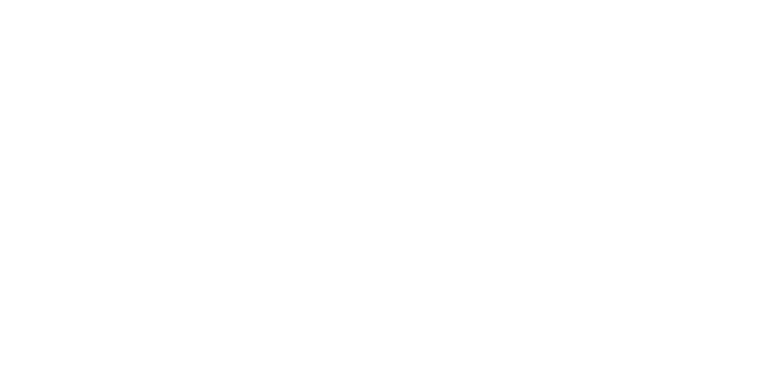
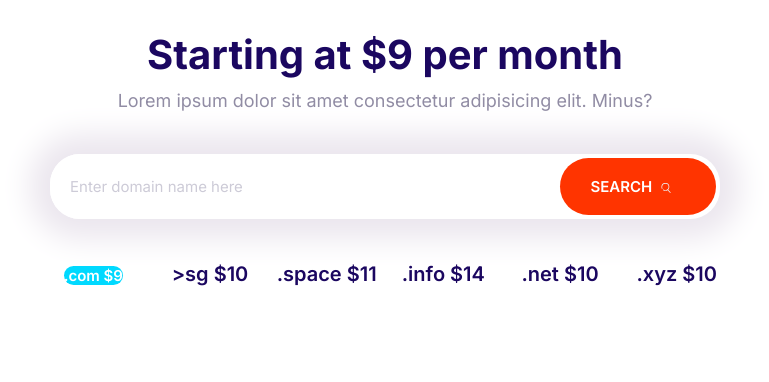
Before and after one commit to CodebyCc/Ciicify, a plain HTML site: page index.html in a window 1280 px wide. Shown: the whole page, without its empty margins (255-1024 px from the left). Drawn offline with Linux system fonts and the light colour scheme.

Commit message:
Added block domain prices to commit

```diff
--- a/Css/style.css
+++ b/Css/style.css
@@ -167,7 +167,7 @@ a {
   align-items: center;
   justify-content: center;
 }
-
+/* Button */
 .btn {
   border-radius: 40px;
   border: 0;
@@ -175,12 +175,18 @@ a {
   font-size: 1.8rem;
   font-weight: 600;
   margin: 1rem 0;
+  outline: 0;
   padding: 2rem 3rem;
   text-transform: uppercase;
   text-align: center;
   white-space: nowrap;
 }
-
+.btn .icon{
+  width: 2rem;
+  height: 1rem;
+  margin-right: 1rem;
+  vertical-align: middle;
+}
 .btn--primary {
   background: var(--color-primary);
   color: #fff;
@@ -247,7 +253,7 @@ a {
 .input-group .input {
   border: 0;
   flex-grow: 1;
-  padding: 1.5rem 1rem;
+  padding: 1.5rem 2rem;
 }
 .input-group .btn {
   margin: 4px;
@@ -466,7 +472,7 @@ a {
 .block {
   --padding-vertical:6rem
   padding: var(--padding-vertical) 2rem;
-  border: 2px solid red;
+
 
 }
 .block__heading {
@@ -582,3 +588,29 @@ margin: 2rem 0 5rem;
     align-self:center ;
     padding-top: 0;
   } }
+
+  /* Block domain */
+  .block--domain .input-group{
+    box-shadow: 0 0 30px 20px #ebe6ee;
+    border: 0;
+    margin:4rem auto;
+    max-width: 670px;
+
+  }
+  .block-domain__prices{
+    display: grid;
+    grid-template-columns: repeat(3,1fr);
+    grid-template-rows: repeat(2,6rem);
+    font-size: 2rem;
+    font-weight: 600;
+    justify-items: center;
+    max-width: 700px;
+    margin: 0 auto;
+
+  }
+
+  @media screen and (min-width: 768px) {
+  .block-domain__prices{
+    grid-template-columns: repeat(auto-fit,minmax(10rem,1fr) );
+  }
+  }
--- a/index.html
+++ b/index.html
@@ -15,6 +15,30 @@
     <link rel="stylesheet" href="/Css/style.css" />
   </head>
   <body>
+    <section class="block container block--domain">
+      <header class="block__header">
+        <h2>Starting at $9 per month</h2>
+        <p>Lorem ipsum dolor sit amet consectetur adipisicing elit. Minus?</p>
+      </header>
+
+      <div class="input-group">
+        <input type="text" class="input" placeholder="Enter domain name here" />
+        <button class="btn btn--accent">
+          Search
+          <svg class="icon icon--white">
+            <use xlink:href="Images/sprite.svg#search"></use>
+          </svg>
+        </button>
+      </div>
+      <ul class="list block-domain__prices">
+        <li><span class="badge badge--secondary">.com $9</span></li>
+        <li>>sg $10</li>
+        <li>.space $11</li>
+        <li>.info $14</li>
+        <li>.net $10</li>
+        <li>.xyz $10</li>
+      </ul>
+    </section>
     <script src="js/main.js"></script>
   </body>
 </html>
```
